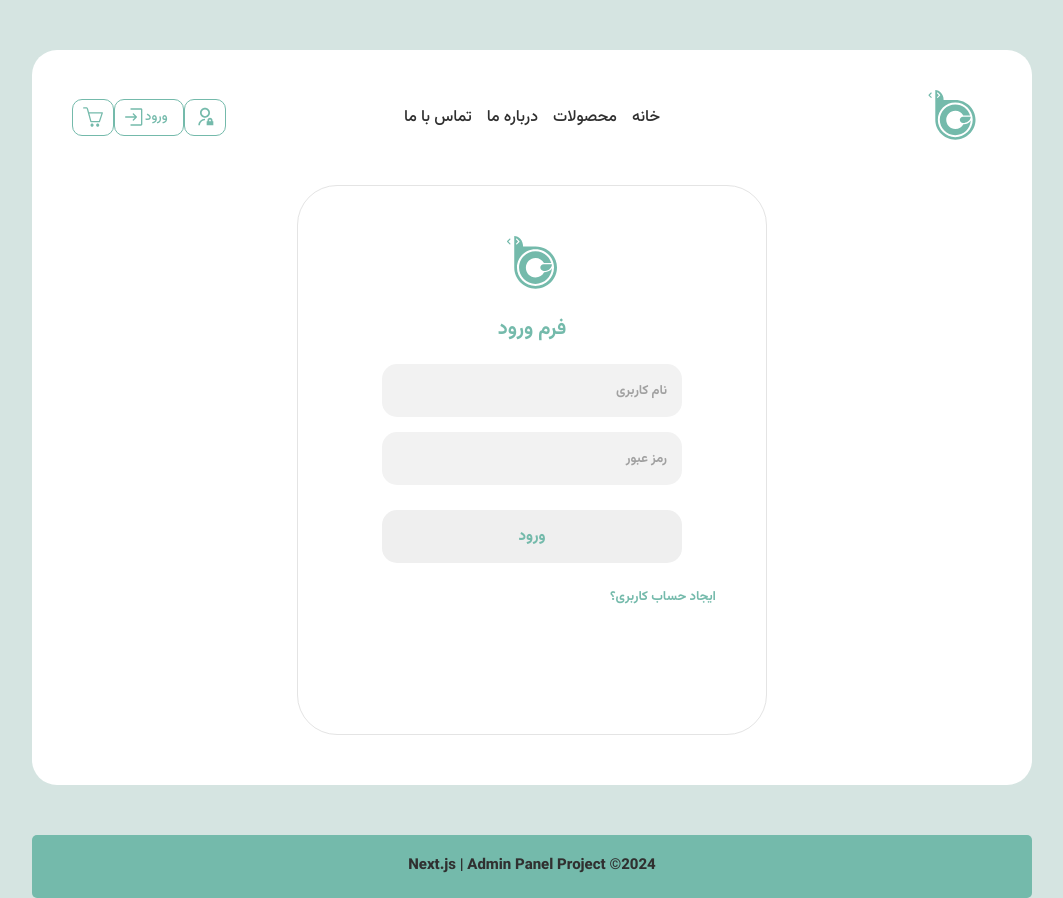
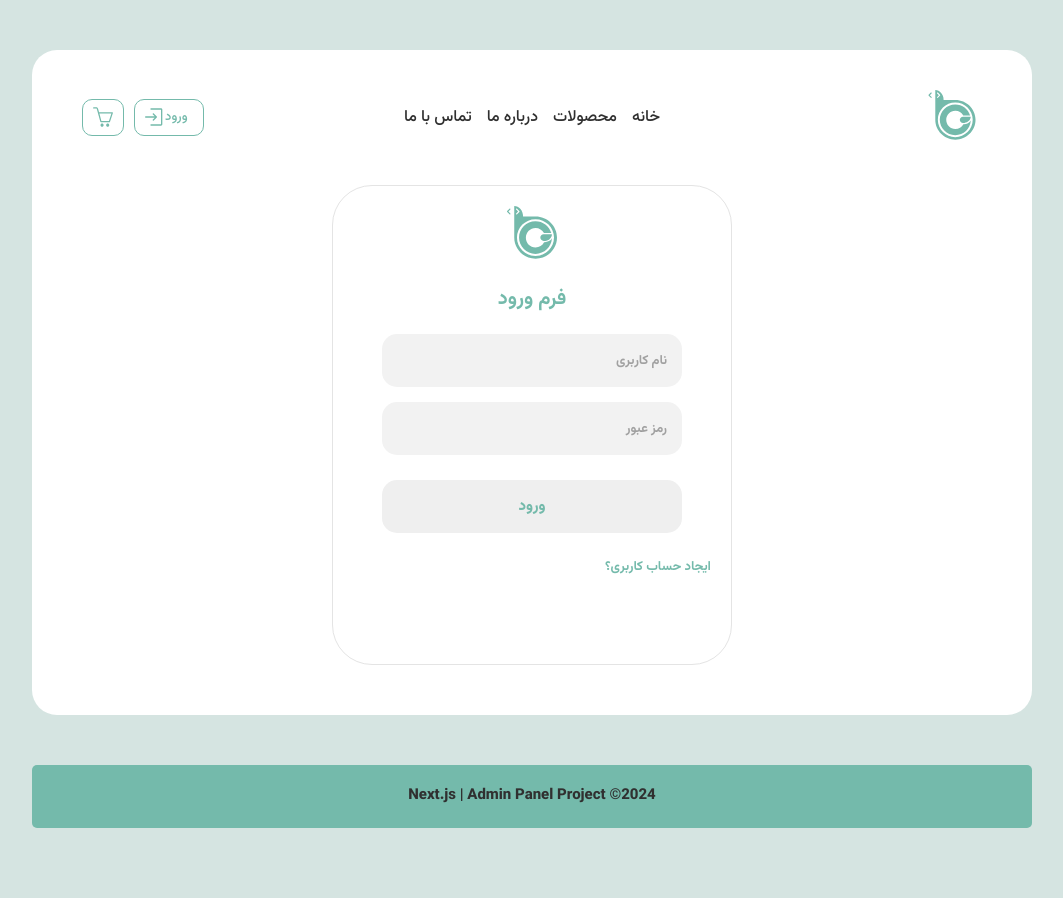
Before and after one commit to farzaneh-zamanian/nex1-admin-panel, a Next.js app in the folder front/: page /login in a window 1280 px wide. Shown: the whole page, without its empty margins (108-1171 px from the left). After the commit the page ends 850 px from the top, so only its background shows below. Built offline with nearby package versions, Linux system fonts and the light colour scheme.

Commit message:
define some changes to showing icons in header and change server side rendering according gettiing token

```diff
--- a/front/components/layout/Header/Header.js
+++ b/front/components/layout/Header/Header.js
@@ -1,4 +1,4 @@
-import React from 'react'
+import React, { useEffect, useState } from 'react'
 import styles from "./Header.module.scss"
 import Link from 'next/link'
 import { RiAdminLine } from "react-icons/ri";
@@ -6,9 +6,22 @@ import { RxEnter } from "react-icons/rx";
 import { SlBasket } from "react-icons/sl";
 
 import Image from 'next/image';
+import { getCookie } from '../../../utils/cookie';
 
 
 function Header() {
+      //STATE - lOGIN CHECKING
+      const [isLoggedIn, setIsLoggedIn] = useState(false);
+      //STATE - CHECK IF THE TOKEN EXISTANCE IN COOKIE
+      useEffect(() => {
+            const token = getCookie("token");
+            if (token) {
+                  setIsLoggedIn(true);
+            } else {
+                  setIsLoggedIn(false);
+            }
+      }, []);
+
       return (
             <header className={styles.headerContainer}>
 
@@ -44,14 +57,12 @@ function Header() {
 
                   {/* REGISTRATION BUTTONS */}
                   <div className={styles.headerContainer__iconContainer}>
-                        <Link href="/admin" className={styles.iconContainer__adminIcon}>
+                        {isLoggedIn ? (<Link href="/admin" className={styles.iconContainer__adminIcon}>
                               <RiAdminLine />
-                        </Link>
-
-                        <Link href="/login" className={styles.iconContainer__adminIcon}>
+                        </Link>) : (<Link href="/login" className={styles.iconContainer__adminIcon}>
                               <span>ورود</span>
                               <RxEnter />
-                        </Link>
+                        </Link>)}
 
                         <Link href="/checkOut" className={styles.iconContainer__adminIcon}>
 
--- a/front/components/layout/Header/Header.module.scss
+++ b/front/components/layout/Header/Header.module.scss
@@ -47,6 +47,7 @@
       color: $color-accent;
       padding: 1rem;
       border-radius: 1rem;
+      margin-left: 1rem;
 
       svg {
         font-size: 2rem;
--- a/front/components/templates/LoginPage/LoginPage.module.scss
+++ b/front/components/templates/LoginPage/LoginPage.module.scss
@@ -1,13 +1,13 @@
 .containerLoginPage {
-      width: 47rem;
+      width: 40rem;
       margin: 0 auto;
-      height: 55rem;
+      height:48rem;
       border-radius: 4rem;
       border: 1px solid #e4e4e4;
       background-color: var(--color-light);
       display: flex;
       flex-direction: column;
       align-items: center;
-      padding: 5rem;
+      padding: 2rem;
 
     }
--- a/front/utils/cookie.js
+++ b/front/utils/cookie.js
@@ -4,6 +4,11 @@ function setCookie(name, value) {
 }
 
 function getCookie(name) {
+
+      // In a server-side environment (like when Next.js is rendering a page on the server), there is no document object available
+      if (typeof document === 'undefined') {
+            return null;
+        }
       const value = `; ${document?.cookie}`;
       const parts = value?.split(`; ${name}=`);
       if (parts?.length === 2) return parts?.pop()?.split(";")?.shift();
```
Also changed, not shown: front/src/pages/admin/index.js (+29 -4 lines).
